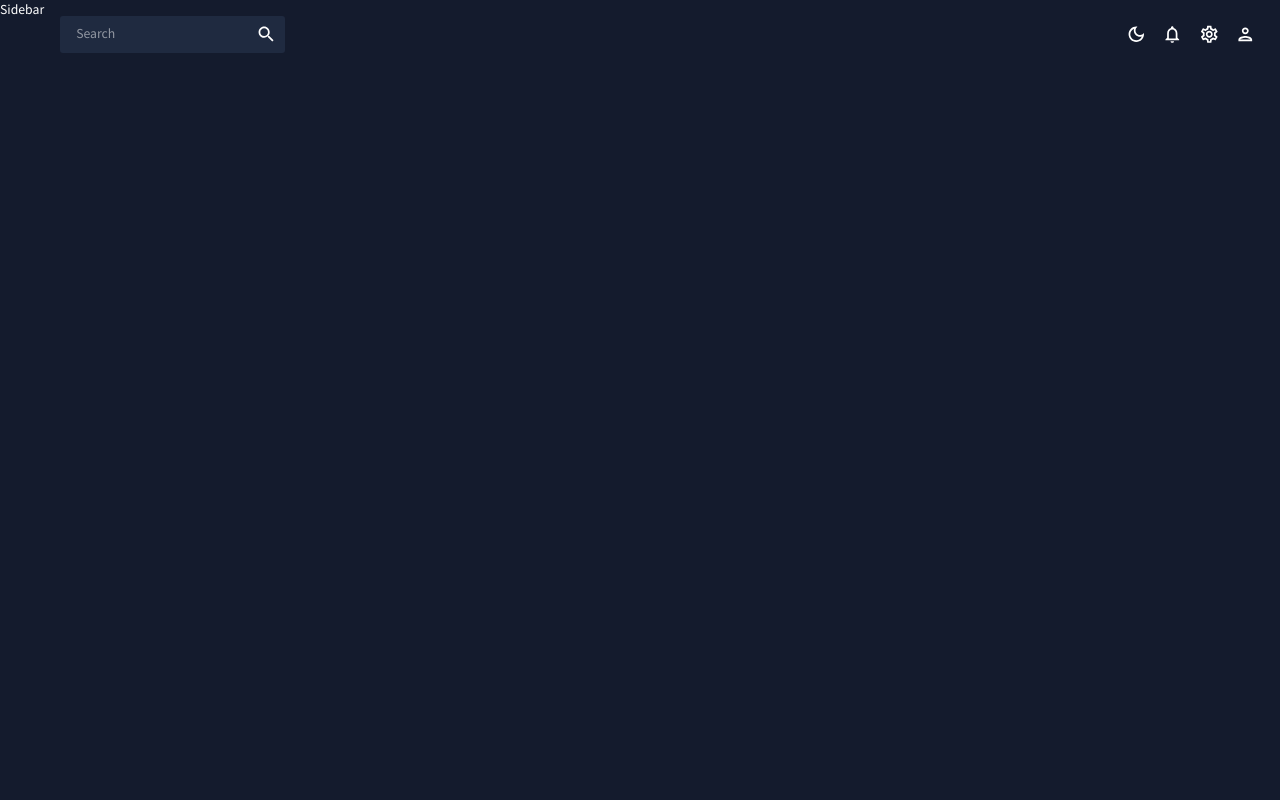
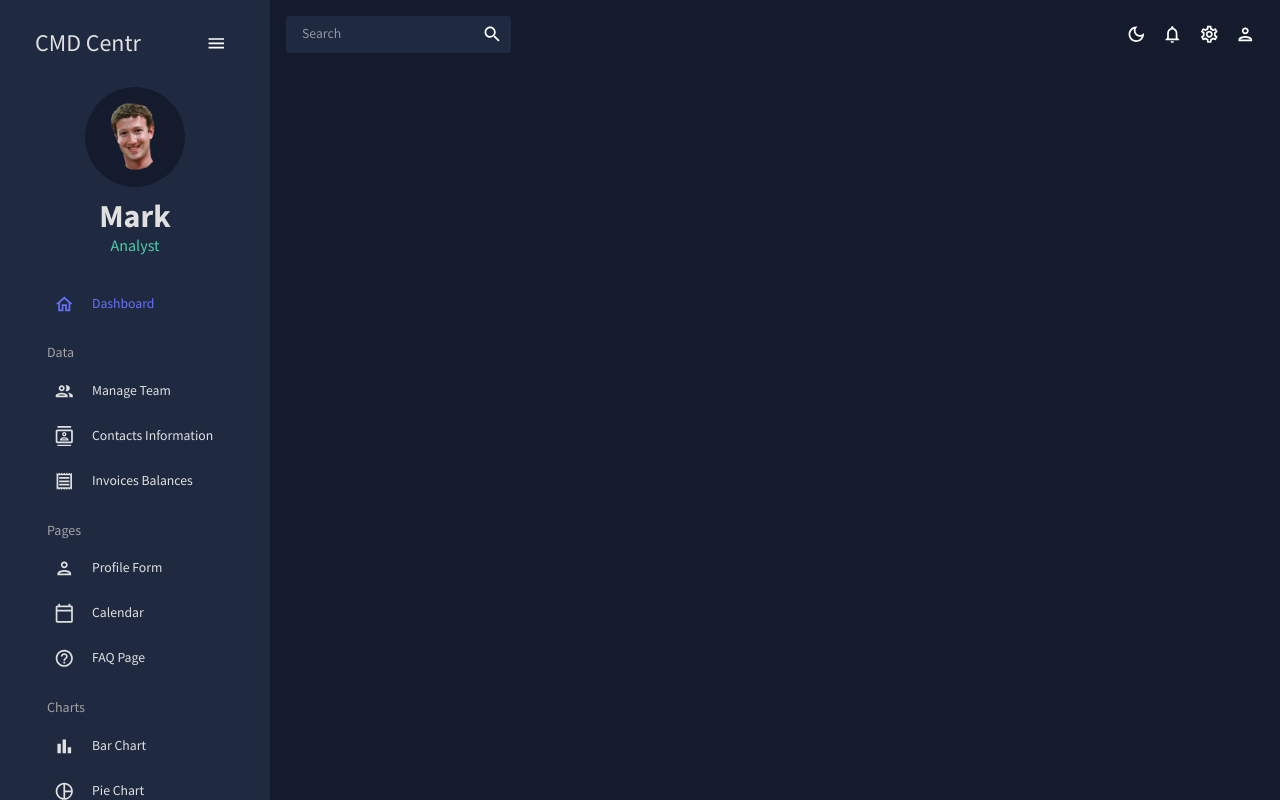
Before and after one commit to DylnMtthws/dashboard-project, a React (Create React App) app in the folder admin/: page /form in a window 1280 px wide. Before the commit this address had no page. Built offline with nearby package versions, Linux system fonts and the light colour scheme.

Commit message:
added sidebar

```diff
--- a/admin/src/scenes/global/Sidebar.jsx
+++ b/admin/src/scenes/global/Sidebar.jsx
@@ -1,7 +1,8 @@
 import { useState } from "react";
-import { ProSideBar, Menu, MenuItem } from "react-pro-sidebar";
+import { ProSidebar, Menu, MenuItem } from "react-pro-sidebar";
 import { Box, IconButton, Typography, useTheme } from "@mui/material";
 import { Link } from "react-router-dom";
+import "react-pro-sidebar/dist/css/styles.css";
 import { tokens } from "../../theme";
 import HomeOutlinedIcon from "@mui/icons-material/HomeOutlined";
 import PeopleOutlinedIcon from "@mui/icons-material/PeopleOutlined";
@@ -16,8 +17,214 @@
 import MenuOutlinedIcon from "@mui/icons-material/MenuOutlined";
 import MapOutlinedIcon from "@mui/icons-material/MapOutlined";
 
+const Item = ({ title, to, icon, selected, setSelected }) => {
+  const theme = useTheme();
+  const colors = tokens(theme.palette.mode);
+  return (
+    <MenuItem
+      active={selected === title}
+      style={{
+        color: colors.grey[100],
+      }}
+      onClick={() => setSelected(title)}
+      icon={icon}
+    >
+      <Typography>{title}</Typography>
+      <Link to={to} />
+    </MenuItem>
+  );
+};
+
 const Sidebar = () => {
-  return <div>Sidebar</div>;
+  const theme = useTheme();
+  const colors = tokens(theme.palette.mode);
+  const [isCollapsed, setIsCollapsed] = useState(false);
+  const [selected, setSelected] = useState("Dashboard");
+
+  return (
+    <Box
+      sx={{
+        "& .pro-sidebar-inner": {
+          background: `${colors.primary[400]} !important`,
+        },
+        "& .pro-icon-wrapper": {
+          backgroundColor: "transparent !important",
+        },
+        "& .pro-inner-item": {
+          padding: "5px 35px 5px 20px !important",
+        },
+        "& .pro-inner-item:hover": {
+          color: "#868dfb !important",
+        },
+        "& .pro-menu-item.active": {
+          color: "#6870fa !important",
+        },
+      }}
+    >
+      <ProSidebar collapsed={isCollapsed}>
+        <Menu iconShape="square">
+          {/* LOGO AND MENU ICON */}
+          <MenuItem
+            onClick={() => setIsCollapsed(!isCollapsed)}
+            icon={isCollapsed ? <MenuOutlinedIcon /> : undefined}
+            style={{
+              margin: "10px 0 20px 0",
+              color: colors.grey[100],
+            }}
+          >
+            {!isCollapsed && (
+              <Box
+                display="flex"
+                justifyContent="space-between"
+                alignItems="center"
+                ml="15px"
+              >
+                <Typography variant="h3" color={colors.grey[100]}>
+                  CMD Centr
+                </Typography>
+
+                <IconButton onClick={() => setIsCollapsed(!isCollapsed)}>
+                  <MenuOutlinedIcon />
+                </IconButton>
+              </Box>
+            )}
+          </MenuItem>
+
+          {/* USER */}
+          {!isCollapsed && (
+            <Box mb="25px">
+              <Box display="flex" justifyContent="center" alignItems="center">
+                <img
+                  alt="profile-user"
+                  width="100px"
+                  height="100px"
+                  src={`../../assets/user.png`}
+                  style={{ cursor: "pointer", borderRadius: "50%" }}
+                />
+              </Box>
+              <Box textAlign="center">
+                <Typography
+                  variant="h2"
+                  color={colors.grey[100]}
+                  fontWeight="bold"
+                  sx={{ m: "10px 0 0 0" }}
+                >
+                  Mark
+                </Typography>
+                <Typography variant="h5" color={colors.greenAccent[500]}>
+                  Analyst
+                </Typography>
+              </Box>
+            </Box>
+          )}
+
+          <Box paddingLeft={isCollapsed ? undefined : "10%"}>
+            <Item
+              title="Dashboard"
+              to="/"
+              icon={<HomeOutlinedIcon />}
+              selected={selected}
+              setSelected={setSelected}
+            />
+
+            <Typography
+              variant="h6"
+              color={colors.grey[300]}
+              sx={{ m: "15px 0 5px 20px" }}
+            >
+              Data
+            </Typography>
+            <Item
+              title="Manage Team"
+              to="/team"
+              icon={<PeopleOutlinedIcon />}
+              selected={selected}
+              setSelected={setSelected}
+            />
+            <Item
+              title="Contacts Information"
+              to="/contacts"
+              icon={<ContactsOutlinedIcon />}
+              selected={selected}
+              setSelected={setSelected}
+            />
+            <Item
+              title="Invoices Balances"
+              to="/invoices"
+              icon={<ReceiptOutlinedIcon />}
+              selected={selected}
+              setSelected={setSelected}
+            />
+
+            <Typography
+              variant="h6"
+              color={colors.grey[300]}
+              sx={{ m: "15px 0 5px 20px" }}
+            >
+              Pages
+            </Typography>
+            <Item
+              title="Profile Form"
+              to="/form"
+              icon={<PersonOutlinedIcon />}
+              selected={selected}
+              setSelected={setSelected}
+            />
+            <Item
+              title="Calendar"
+              to="/calendar"
+              icon={<CalendarTodayOutlinedIcon />}
+              selected={selected}
+              setSelected={setSelected}
+            />
+            <Item
+              title="FAQ Page"
+              to="/faq"
+              icon={<HelpOutlineOutlinedIcon />}
+              selected={selected}
+              setSelected={setSelected}
+            />
+
+            <Typography
+              variant="h6"
+              color={colors.grey[300]}
+              sx={{ m: "15px 0 5px 20px" }}
+            >
+              Charts
+            </Typography>
+            <Item
+              title="Bar Chart"
+              to="/bar"
+              icon={<BarChartOutlinedIcon />}
+              selected={selected}
+              setSelected={setSelected}
+            />
+            <Item
+              title="Pie Chart"
+              to="/pie"
+              icon={<PieChartOutlineOutlinedIcon />}
+              selected={selected}
+              setSelected={setSelected}
+            />
+            <Item
+              title="Line Chart"
+              to="/line"
+              icon={<TimelineOutlinedIcon />}
+              selected={selected}
+              setSelected={setSelected}
+            />
+            <Item
+              title="Geography Chart"
+              to="/geography"
+              icon={<MapOutlinedIcon />}
+              selected={selected}
+              setSelected={setSelected}
+            />
+          </Box>
+        </Menu>
+      </ProSidebar>
+    </Box>
+  );
 };
 
 export default Sidebar;
```
Also changed, not shown: admin/public/assets/user.png (added).
